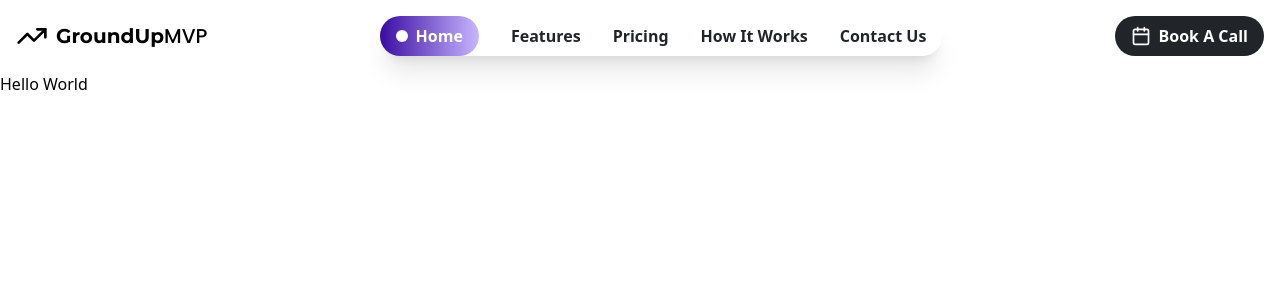
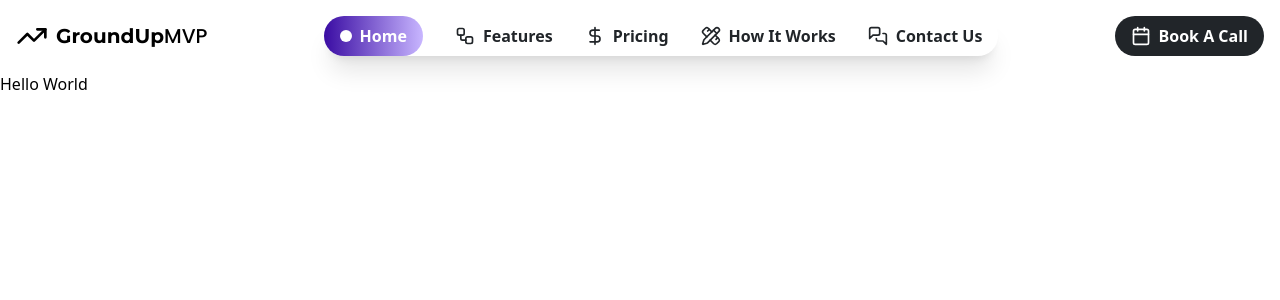
Before and after one commit to codewithkin/GUMVP, a Next.js app: page / in a window 1280 px wide. Shown: the top 300 px of the page. Built offline with nearby package versions, Linux system fonts and the light colour scheme.

Commit message:
[ADD]: Icons to links

```diff
--- a/src/components/DesktopNavbar.tsx
+++ b/src/components/DesktopNavbar.tsx
@@ -1,4 +1,4 @@
-import { TrendingUp } from "lucide-react";
+import { DollarSign, MessagesSquareIcon, PencilRuler, TrendingUp, Workflow } from "lucide-react";
 import { Montserrat, Poppins } from "next/font/google";
 
 const montserrat = Montserrat({ subsets: ["latin"], weight: "700" });
@@ -8,7 +8,7 @@ import Link from "next/link";
 
 export default function DesktopNavbar() {
   return (
-    <nav className="flex justify-between items-center p-4">
+    <nav className="md:flex justify-between items-center p-4 hidden">
         <article className="flex gap-2 items-center">
             <TrendingUp size={32} />
             <h1 className={`${montserrat.className} text-xl`}>
@@ -23,16 +23,28 @@ export default function DesktopNavbar() {
                 <Link href="/">Home</Link>
             </li>
             <li className="hover:text-secondaryDark transition-all duration-300">
-                <Link href="/features">Features</Link>
+                <Link className="flex gap-2 items-center" href="/features">
+                    <Workflow size={20} />
+                    Features
+                </Link>
             </li>
             <li className="hover:text-secondaryDark transition-all duration-300">
-                <Link href="/pricing">Pricing</Link>
+                <Link className="flex gap-2 items-center" href="/pricing">
+                    <DollarSign size={20} />
+                    Pricing
+                </Link>
             </li>
             <li className="hover:text-secondaryDark transition-all duration-300">
-                <Link href="/how-it-works">How It Works</Link>
+                <Link className="flex gap-2 items-center" href="/how-it-works">
+                    <PencilRuler size={20} />
+                    How It Works
+                </Link>
             </li>
             <li className="pr-4 hover:text-secondaryDark transition-all duration-300">
-                <Link href="/contact-us">Contact Us</Link>
+                <Link className="flex gap-2 items-center" href="/contact-us">
+                    <MessagesSquareIcon size={20} />
+                    Contact Us
+                </Link>
             </li>
         </ul>
 
```
